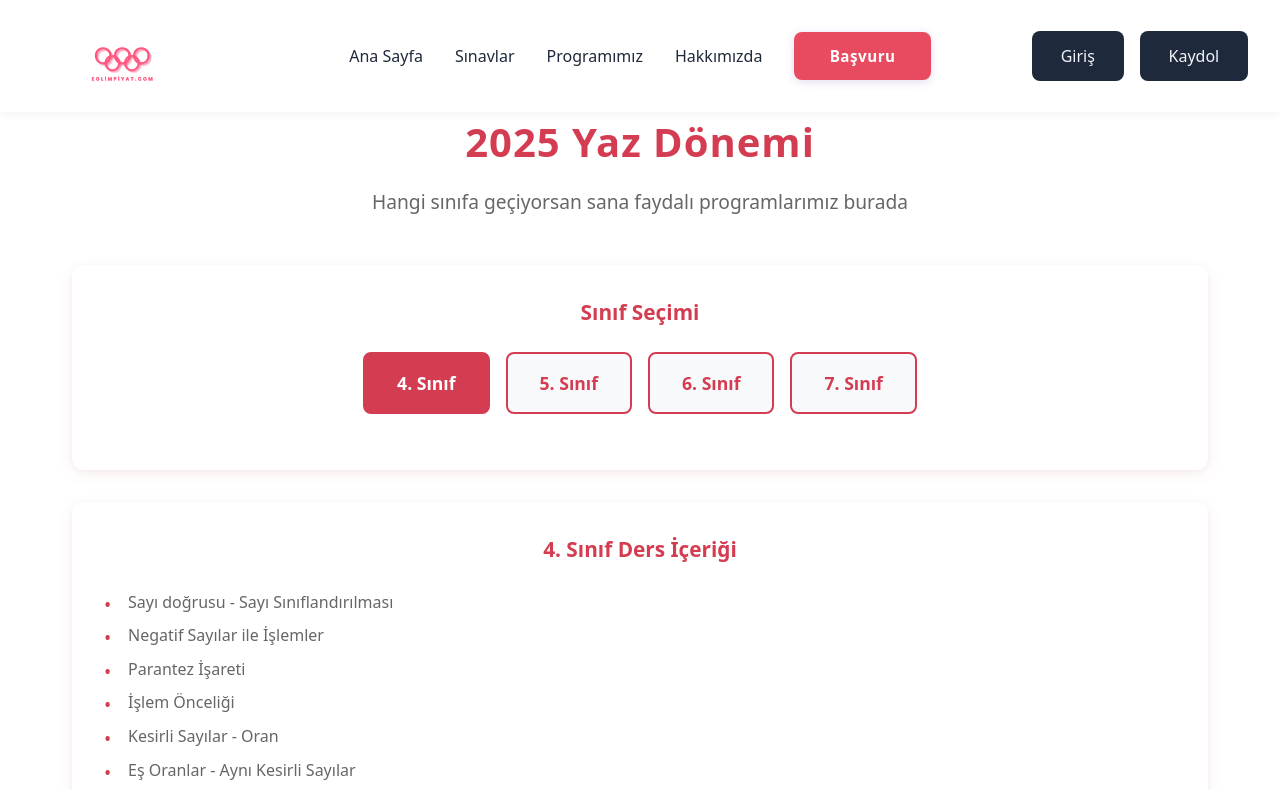
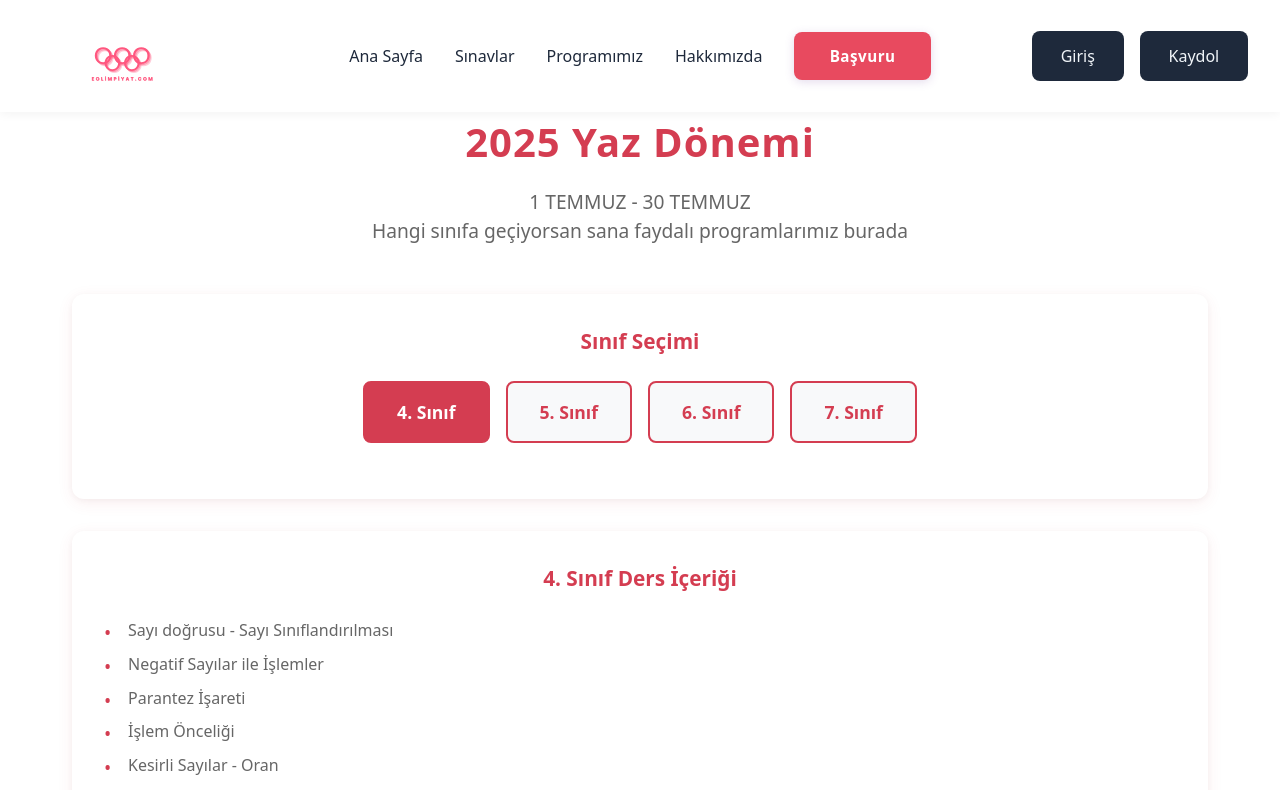
Before and after one commit to alifuatakbas/e-math-frontend, a Next.js app: page /program/2025-yaz in a window 1280 px wide. Shown: the top 790 px of the page. Built offline with nearby package versions, Linux system fonts and the light colour scheme.

Commit message:
Yaz PRogramı

```diff
--- a/app/program/2025-yaz/page.tsx
+++ b/app/program/2025-yaz/page.tsx
@@ -51,6 +51,7 @@ const SinifProgrami: React.FC = () => {
       <div className={styles.container}>
         <div className={styles.header}>
           <h1>2025 Yaz Dönemi</h1>
+          <p className={styles.subtitle}>1 TEMMUZ - 30 TEMMUZ</p>
           <p className={styles.subtitle}>Hangi sınıfa geçiyorsan sana faydalı programlarımız burada</p>
         </div>
 
```
